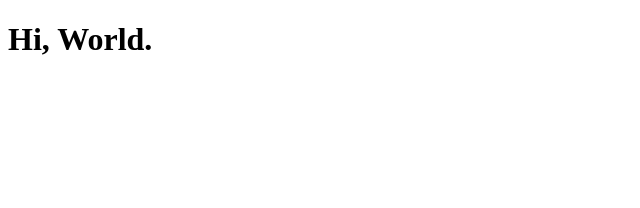
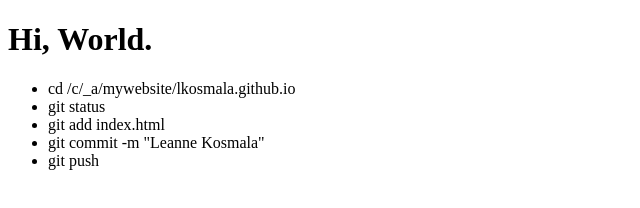
Before and after one commit to lkosmala/lkosmala.github.io, a plain HTML site: page index.html in a window 1280 px wide. Shown: the whole page, without its empty margins (0-640 px from the left). Drawn offline with Linux system fonts and the light colour scheme.

Commit message:
leanne kosamla

```diff
--- a/index.html
+++ b/index.html
@@ -1,10 +1,20 @@
 <!DOCTYPE html>
 <html lang="en">
+
 <head>
     <meta charset="UTF-8">
     <title>Document</title>
 </head>
+
 <body>
     <h1>Hi, World.</h1>
+    <ul>
+        <li>cd /c/_a/mywebsite/lkosmala.github.io</li>
+        <li>git status</li>
+        <li>git add index.html</li>
+        <li>git commit -m "Leanne Kosmala"</li>
+        <li>git push</li>
+    </ul>
 </body>
+
 </html>
```
